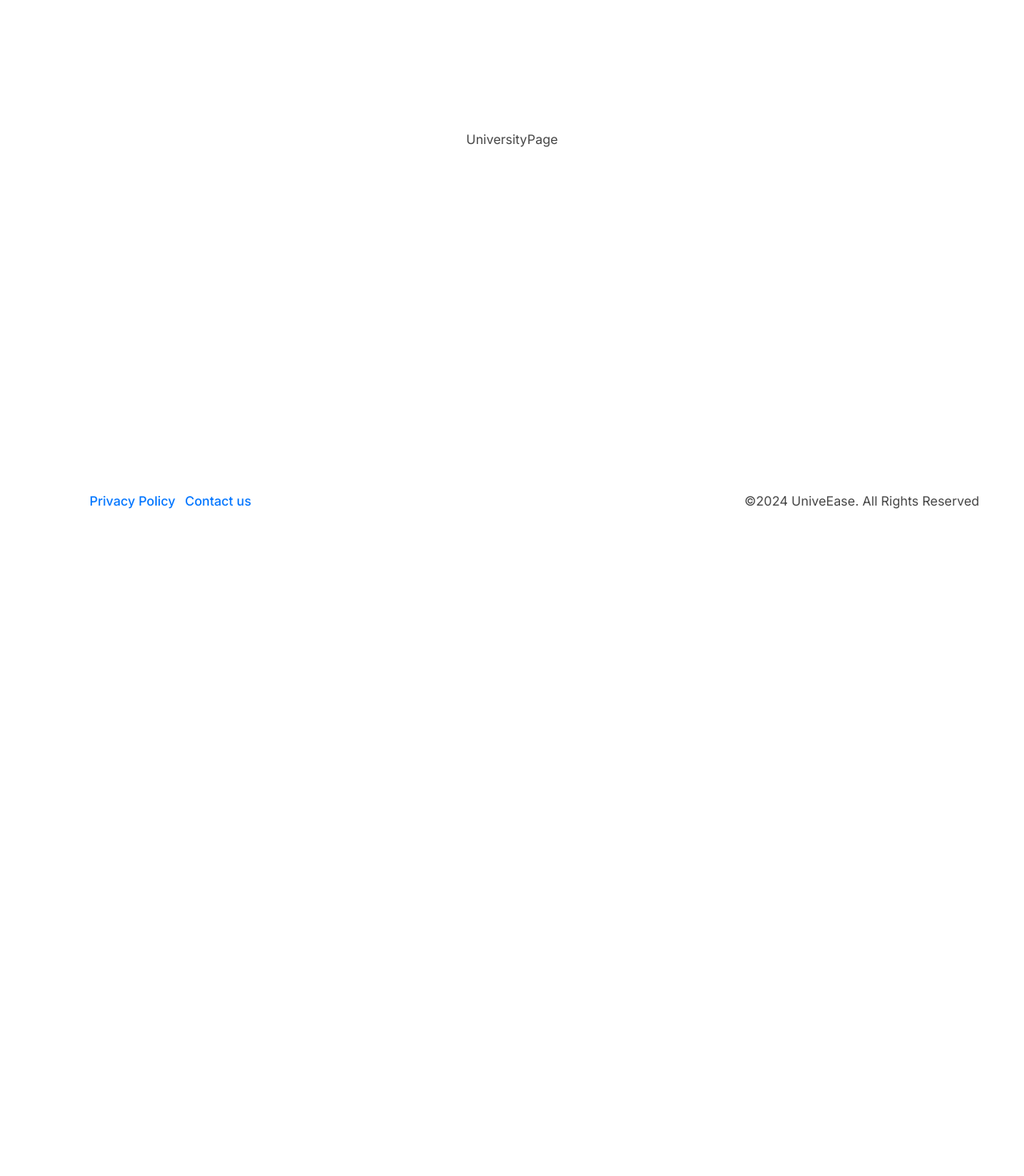
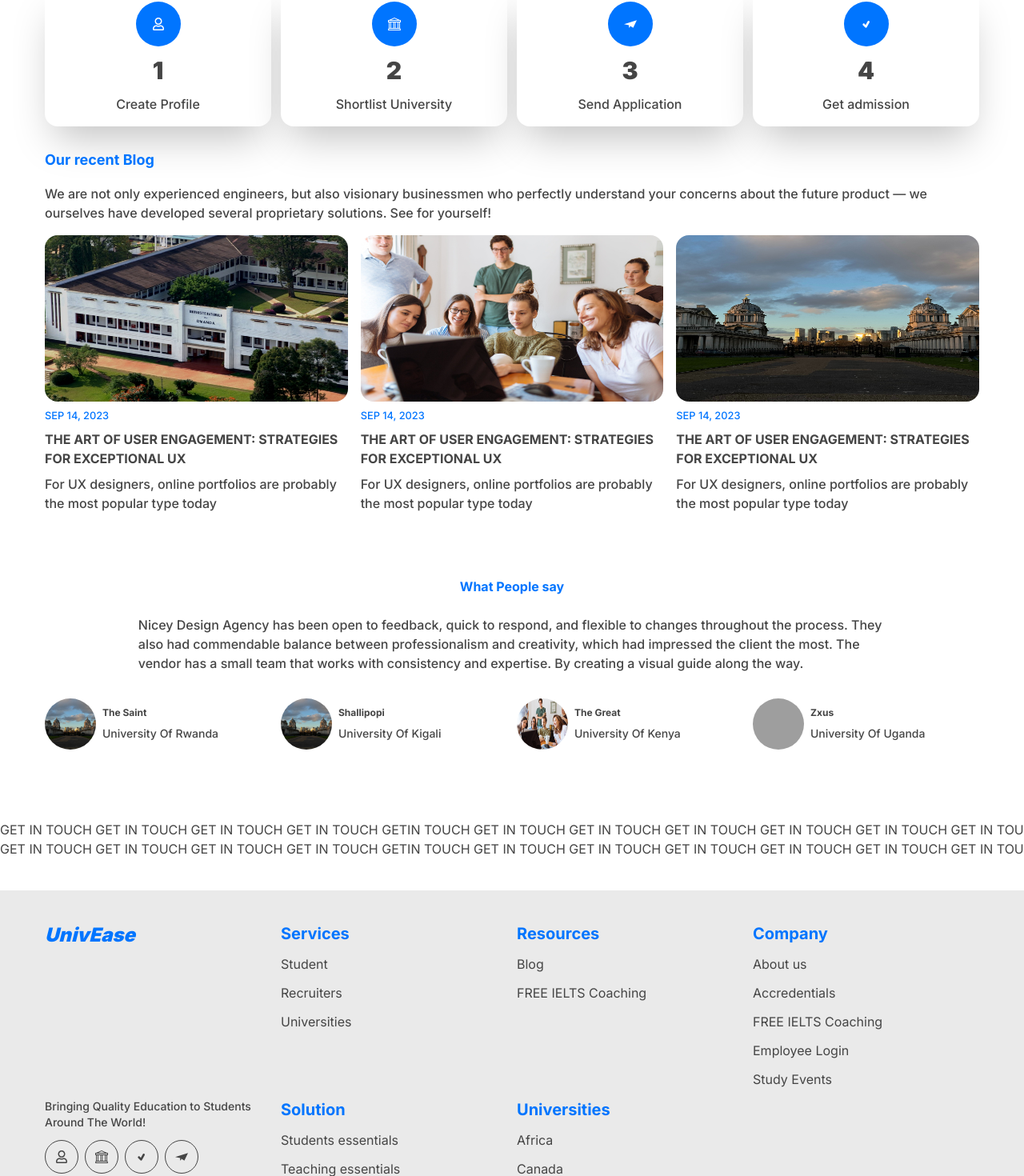
Before and after one commit to FOOORT/univEase, a Next.js app: page /university in a window 1280 px wide. Shown: the part 322-1792 px from the top of the page at 80% size. Before the commit the page ends 1000 px from the top, so only its background shows below. Built offline with nearby package versions, Linux system fonts and the light colour scheme; grey boxes are pictures that could not be loaded.

Commit message:
Adding Blog And University page

```diff
--- /dev/null
+++ b/src/app/blog/[slug]/page.jsx
@@ -0,0 +1,5 @@
+const SingleBlog = () => {
+  return <div>SingleBlog</div>;
+};
+
+export default SingleBlog;
--- /dev/null
+++ b/src/app/blog/page.jsx
@@ -0,0 +1,14 @@
+import GetInTouch from "@/src/components/HomePape/GetInTouch";
+import Testimonial from "@/src/components/HomePape/testimonial/Testimonial";
+
+const BlogPage = () => {
+  return (
+    <>
+      <div className="container py-20 ">BlogPage</div>
+      <Testimonial />
+      <GetInTouch />
+    </>
+  );
+};
+
+export default BlogPage;
--- a/src/app/university/page.jsx
+++ b/src/app/university/page.jsx
@@ -1,8 +1,19 @@
+import GetInTouch from "@/src/components/HomePape/GetInTouch";
+import Blog from "@/src/components/HomePape/blog/Blog";
+import Count from "@/src/components/HomePape/cards/Count";
+import Testimonial from "@/src/components/HomePape/testimonial/Testimonial";
+
 const UniversityPage = () => {
   return (
-    <div className="flex items-center justify-center min-h-screen">
-      UniversityPage
-    </div>
+    <>
+      <div className="flex items-center justify-center py-20">
+        UniversityPage
+      </div>
+      <Count />
+      <Blog />
+      <Testimonial />
+      <GetInTouch />
+    </>
   );
 };
 
--- a/src/components/Footer/Footer.jsx
+++ b/src/components/Footer/Footer.jsx
@@ -1,28 +1,69 @@
+import { FaRegUser } from "react-icons/fa";
+import { BsBank } from "react-icons/bs";
+import { TiTick } from "react-icons/ti";
+import { SiMinutemailer } from "react-icons/si";
 const Footer = () => {
-  const footerData = [
-    {
-      logo: "UnivEase",
-      service: [
-        {
-          title: "Services",
-          student: "Students",
-
-        }
-      ]
-    },
-  ];
   return (
-    <>
-      <div className="container py-5 grid-cols-2 md:grid-cols-2 lg:grid-cols-4"></div>
-      <div className=" container pb-10 lg:flex-row flex flex-col justify-between items-center text-center ">
-        <div className="container flex gap-3">
+    <div className="bg-bgSoft">
+      <div className="container gap-3 py-10 grid grid-cols-2 md:grid-cols-2 lg:grid-cols-4">
+        <h1 className="text-2xl font-black italic text-btn">UnivEase</h1>
+        <div className="flex flex-col gap-3">
+          <h2 className="text-xl font-bold text-btn">Services</h2>
+          <p>Student</p>
+          <p>Recruiters</p>
+          <p>Universities</p>
+        </div>
+        <div className="flex flex-col gap-3">
+          <h2 className="text-xl font-bold text-btn">Resources</h2>
+          <p>Blog</p>
+          <p>FREE IELTS Coaching</p>
+        </div>
+        <div className="flex flex-col gap-3">
+          <h2 className="text-xl font-bold text-btn">Company</h2>
+          <p>About us</p>
+          <p>Accredentials</p>
+          <p>FREE IELTS Coaching</p>
+          <p>Employee Login</p>
+          <p>Study Events</p>
+        </div>
+        <div className="flex flex-col gap-3">
+          <p className="text-sm font-medium">Bringing Quality Education to Students Around The World!</p>
+          <div className="flex gap-2 items-center">
+            <div className="lg:py-3 py-2 lg:px-3 px-2 rounded-full cursor-pointer border border-textSoft ">
+              <FaRegUser />
+            </div>
+            <div className="lg:py-3 py-2 lg:px-3 px-2 rounded-full cursor-pointer border border-textSoft ">
+              <BsBank />
+            </div>
+            <div className="lg:py-3 py-2 lg:px-3 px-2 rounded-full cursor-pointer border border-textSoft ">
+              <TiTick />
+            </div>
+            <div className="lg:py-3 py-2 lg:px-3 px-2 rounded-full cursor-pointer border border-textSoft ">
+              <SiMinutemailer />
+            </div>
+          </div>
+        </div>
+        <div className="flex flex-col gap-3">
+          <h2 className="text-xl font-bold text-btn">Solution</h2>
+          <p>Students essentials</p>
+          <p>Teaching essentials</p>
+        </div>
+        <div className="flex flex-col gap-3">
+          <h2 className="text-xl font-bold text-btn">Universities</h2>
+          <p>Africa</p>
+          <p>Canada</p>
+          <p>Asia</p>
+        </div>
+      </div>
+      <div className=" container py-10 lg:flex-row flex flex-col justify-between items-center text-center ">
+        <div className="flex gap-3">
           <p className="text-md text-btn font-medium">Privacy Policy</p>
           <p className="text-md text-btn font-medium">Contact us</p>
         </div>
 
         <p className="text-nowrap">&copy;2024 UniveEase. All Rights Reserved</p>
       </div>
-    </>
+    </div>
   );
 };
 export default Footer;
--- a/src/components/HomePape/GetInTouch.jsx
+++ b/src/components/HomePape/GetInTouch.jsx
@@ -2,7 +2,7 @@ import React from "react";
 
 const GetInTouch = () => {
   return (
-    <div className=" text-nowrap overflow-hidden ">
+    <div className="pb-10 text-nowrap overflow-hidden ">
       <p>
         GET IN TOUCH GET IN TOUCH GET IN TOUCH GET IN TOUCH GETIN TOUCH GET IN
         TOUCH GET IN TOUCH GET IN TOUCH GET IN TOUCH GET IN TOUCH GET IN TOUCH
--- a/src/components/HomePape/HomePape.jsx
+++ b/src/components/HomePape/HomePape.jsx
@@ -1,32 +1,19 @@
 import LeftCard from "@/src/components/HomePape/cards/LeftCard";
 import RightCard from "@/src/components/HomePape/cards/RightCard";
-import Cards from "@/src/components/HomePape/cards/Cards";
 import Partners from "@/src/components/HomePape/Partners/Partners";
 import Testimonial from "@/src/components/HomePape/testimonial/Testimonial";
 import Blog from "@/src/components/HomePape/blog/Blog";
 import GetInTouch from "@/src/components/HomePape/GetInTouch";
-import { FaRegUser } from "react-icons/fa";
-import { BsBank } from "react-icons/bs";
-import { TiTick } from "react-icons/ti";
-import { SiMinutemailer } from "react-icons/si";
+import Count from "@/src/components/HomePape/cards/Count";
+
 const HomePape = () => {
-  const cardsDataz = [
-    { icon: <FaRegUser />, number: 1, title: "Create Profile" },
-    { icon: <BsBank />, number: 2, title: "Shortlist University" },
-    { icon: <SiMinutemailer />, number: 3, title: "Send Application" },
-    { icon: <TiTick />, number: 4, title: "Get admission" },
-  ];
   return (
     <>
       <div className="container py-20 grid grid-cols-1 md:grid-cols-2 lg:grid-cols-2 gap-10 ">
         <LeftCard />
         <RightCard />
       </div>
-      <div className="container grid grid-cols-1 md:grid-cols-2 lg:grid-cols-4 gap-3 py-7 ">
-        {cardsDataz.map((item, index) => (
-          <Cards key={index} data={item} />
-        ))}
-      </div>
+      <Count />
       <Partners />
       <Blog />
       <Testimonial />
--- a/src/components/HomePape/blog/Blog.jsx
+++ b/src/components/HomePape/blog/Blog.jsx
@@ -1,28 +1,5 @@
-import Card from "@/src/components/HomePape/blog/cards/Card";
+import FetchBlogCard from "@/src/components/HomePape/blog/cards/FetchBlogCard";
 const Blog = () => {
-  const blogData = [
-    {
-      title: "THE ART OF USER ENGAGEMENT: STRATEGIES FOR EXCEPTIONAL UX",
-      image: "/uni1.jpg",
-      date: "SEP 14, 2023",
-      content:
-        "For UX designers, online portfolios are probably the most popular type today",
-    },
-    {
-      title: "THE ART OF USER ENGAGEMENT: STRATEGIES FOR EXCEPTIONAL UX",
-      image: "/student.jpg",
-      date: "SEP 14, 2023",
-      content:
-        "For UX designers, online portfolios are probably the most popular type today",
-    },
-    {
-      title: "THE ART OF USER ENGAGEMENT: STRATEGIES FOR EXCEPTIONAL UX",
-      image: "/uni.jpg",
-      date: "SEP 14, 2023",
-      content:
-        "For UX designers, online portfolios are probably the most popular type today",
-    },
-  ];
   return (
     <div className="container flex flex-col gap-4 ">
       <h1 className="font-bold text-lg text-btn">Our recent Blog</h1>
@@ -32,11 +9,7 @@ const Blog = () => {
         ourselves have developed several proprietary solutions. See for
         yourself!
       </p>
-      <div className="grid grid-cols-1 md:grid-cols-2 lg:grid-cols-3 gap-4">
-        {blogData.map((item, index) => (
-          <Card key={index} data={item} />
-        ))}
-      </div>
+      <FetchBlogCard />
     </div>
   );
 };
--- /dev/null
+++ b/src/components/HomePape/blog/cards/FetchBlogCard.jsx
@@ -0,0 +1,39 @@
+// import Card from "@/src/components/HomePape/blog/cards/Card";
+import Link from "next/link";
+import Card from "./Card";
+const FetchBlogCard = () => {
+  const blogData = [
+    {
+      title: "THE ART OF USER ENGAGEMENT: STRATEGIES FOR EXCEPTIONAL UX",
+      image: "/uni1.jpg",
+      date: "SEP 14, 2023",
+      content:
+        "For UX designers, online portfolios are probably the most popular type today",
+    },
+    {
+      title: "THE ART OF USER ENGAGEMENT: STRATEGIES FOR EXCEPTIONAL UX",
+      image: "/student.jpg",
+      date: "SEP 14, 2023",
+      content:
+        "For UX designers, online portfolios are probably the most popular type today",
+    },
+    {
+      title: "THE ART OF USER ENGAGEMENT: STRATEGIES FOR EXCEPTIONAL UX",
+      image: "/uni.jpg",
+      date: "SEP 14, 2023",
+      content:
+        "For UX designers, online portfolios are probably the most popular type today",
+    },
+  ];
+  return (
+    <div className="grid grid-cols-1 md:grid-cols-2 lg:grid-cols-3 gap-4">
+      {blogData.map((item, index) => (
+        <Link href="/blog">
+          <Card key={index} data={item} />
+        </Link>
+      ))}
+    </div>
+  );
+};
+
+export default FetchBlogCard;
--- a/src/components/HomePape/cards/Cards.jsx
+++ b/src/components/HomePape/cards/Cards.jsx
@@ -2,10 +2,10 @@ const Cards = ({ data }) => {
   return (
     <div className="px-4 py-4 rounded-2xl bg-bgColor shadow-2xl flex flex-col gap-3 items-center justify-center ">
       <div className=" text-bgColor font-bold bg-btn px-3 py-3 w-14 h-14 rounded-full flex items-center justify-center">
-        {data.icon}
+        {data?.icon}
       </div>
-      <div className=" text-textSoft font-black text-3xl">{data.number}</div>
-      <div className=" text-textSoft text-md font-medium">{data.title}</div>
+      <div className=" text-textSoft font-black text-3xl">{data?.number}</div>
+      <div className=" text-textSoft text-md font-medium">{data?.title}</div>
     </div>
   );
 };
--- /dev/null
+++ b/src/components/HomePape/cards/Count.jsx
@@ -0,0 +1,22 @@
+import { FaRegUser } from "react-icons/fa";
+import { BsBank } from "react-icons/bs";
+import { TiTick } from "react-icons/ti";
+import { SiMinutemailer } from "react-icons/si";
+import Cards from "./Cards";
+const Count = () => {
+  const cardsDataz = [
+    { icon: <FaRegUser />, number: 1, title: "Create Profile" },
+    { icon: <BsBank />, number: 2, title: "Shortlist University" },
+    { icon: <SiMinutemailer />, number: 3, title: "Send Application" },
+    { icon: <TiTick />, number: 4, title: "Get admission" },
+  ];
+  return (
+    <div className="container grid grid-cols-1 md:grid-cols-2 lg:grid-cols-4 gap-3 py-7 ">
+      {cardsDataz.map((item, index) => (
+        <Cards key={index} data={item} />
+      ))}
+    </div>
+  );
+};
+
+export default Count;
--- a/src/components/HomePape/testimonial/cards/Card.jsx
+++ b/src/components/HomePape/testimonial/cards/Card.jsx
@@ -1,12 +1,12 @@
 import UsersCard from "@/src/components/HomePape/testimonial/cards/UsersCard";
 const Card = ({ data }) => {
   return (
-    <div className="flex flex-col gap-4 ">
+    <div className="flex flex-col gap-6 ">
       <h1 className="font-bold text-md text-btn text-center">{data.title}</h1>
       <div className="w-full lg:w-4/5 mx-auto ">
         <p className="text-md font-medium">{data.content}</p>
       </div>
-      <div className="grid grid-cols-2 gap-3 md:grid-cols-2 lg:grid-cols-4">
+      <div className=" py-2 grid grid-cols-2 gap-3 md:grid-cols-2 lg:grid-cols-4">
         <UsersCard item={data.user} />
       </div>
     </div>
```
